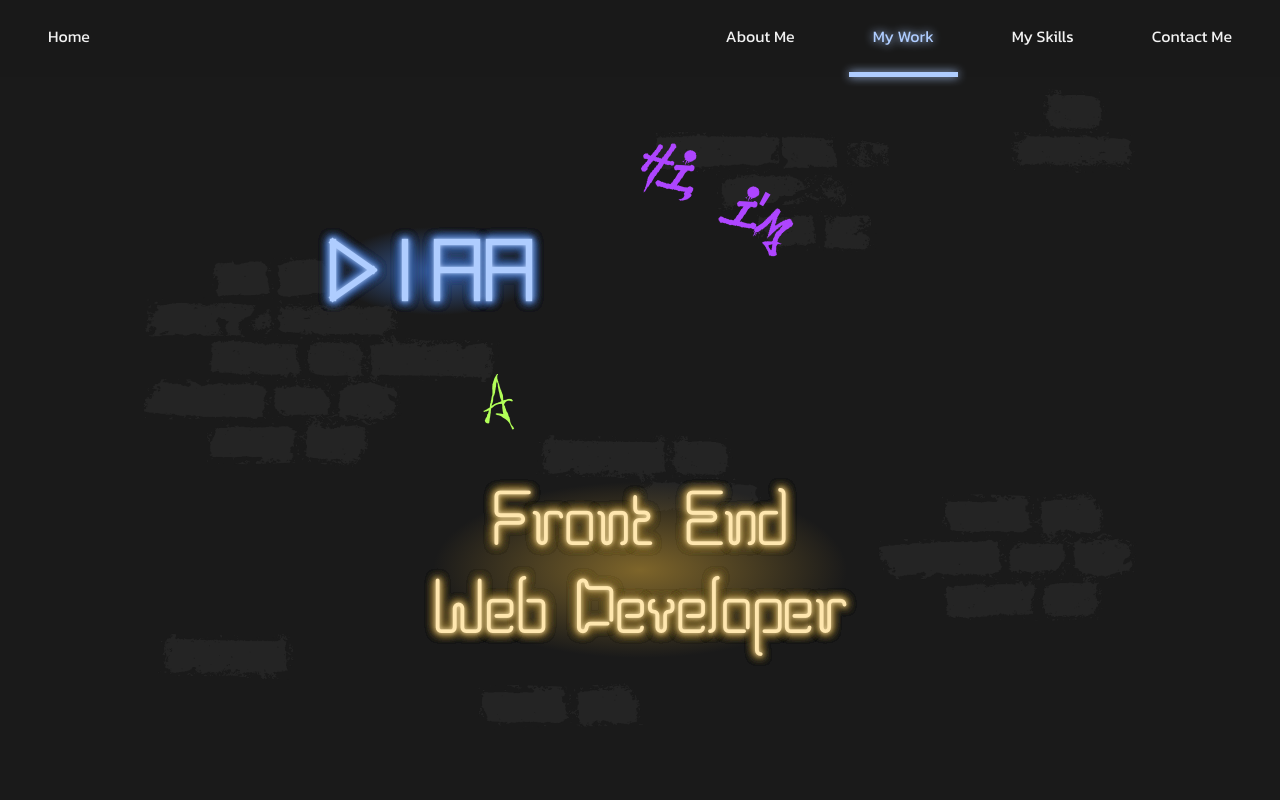
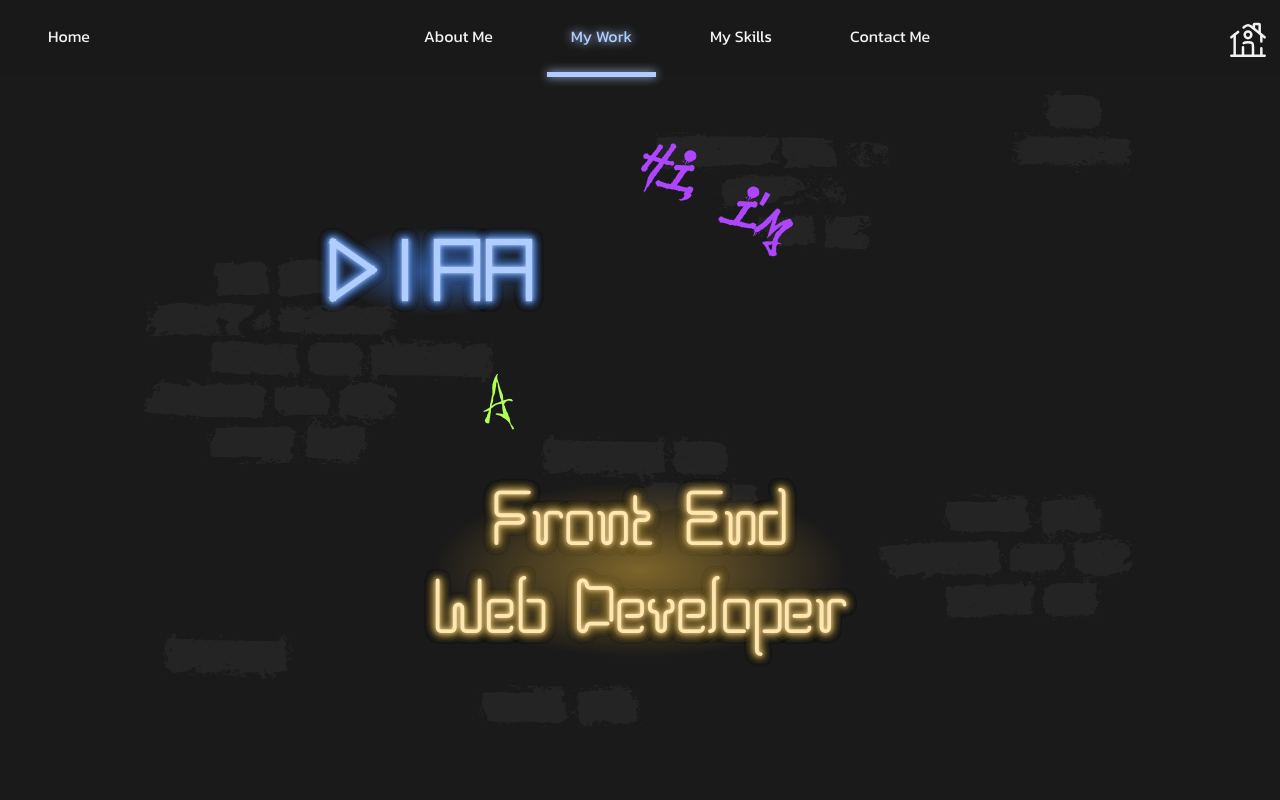
Before and after one commit to Diaa-E/portfolio, a React (Vite) app: page /web in a window 1280 px wide. Shown: the top 800 px of the page. Built offline with nearby package versions, Linux system fonts and the light colour scheme.

Commit message:
Add home button to nav on smaller screens

```diff
--- a/src/components/NavBar.jsx
+++ b/src/components/NavBar.jsx
@@ -24,7 +24,15 @@ export default function NavBar({ scrollAnchors = [{to: "#root", text: "root"}],
             }
             </ul>
 
-            <button aria-label="open section menu" className={styles["ham-menu-button"]}></button>
+            <a
+                aria-label="home"
+                href="/"
+                className={[styles["nav-button"], styles["home-button"]].join(" ")}
+            ></a>
+            <button
+                aria-label="open section menu"
+                className={[styles["nav-button"], styles["ham-menu-button"]].join(" ")}
+            ></button>
         </nav>
     )
 }
--- a/src/components/NavBar.module.css
+++ b/src/components/NavBar.module.css
@@ -41,8 +41,7 @@ a.active-section{
     transition: 0.2s ease-in-out;
 }
 
-.ham-menu-button{
-    background-image: url("../assets/icons/ham_menu.svg");
+.nav-button{
     background-size: 40px;
     background-position: center;
     background-repeat: no-repeat;
@@ -52,7 +51,15 @@ a.active-section{
     padding: 2rem;
 }
 
-.ham-menu-button:hover{
+.home-button{
+    background-image: url("../assets/icons/home.svg");
+}
+
+.ham-menu-button{
+    background-image: url("../assets/icons/ham_menu.svg");
+}
+
+.nav-button:hover{
     filter: var(--filter-neon-blue) drop-shadow(var(--glow-single-blue));
 }
 
```
Also changed, not shown: src/assets/icons/home.svg (added).
